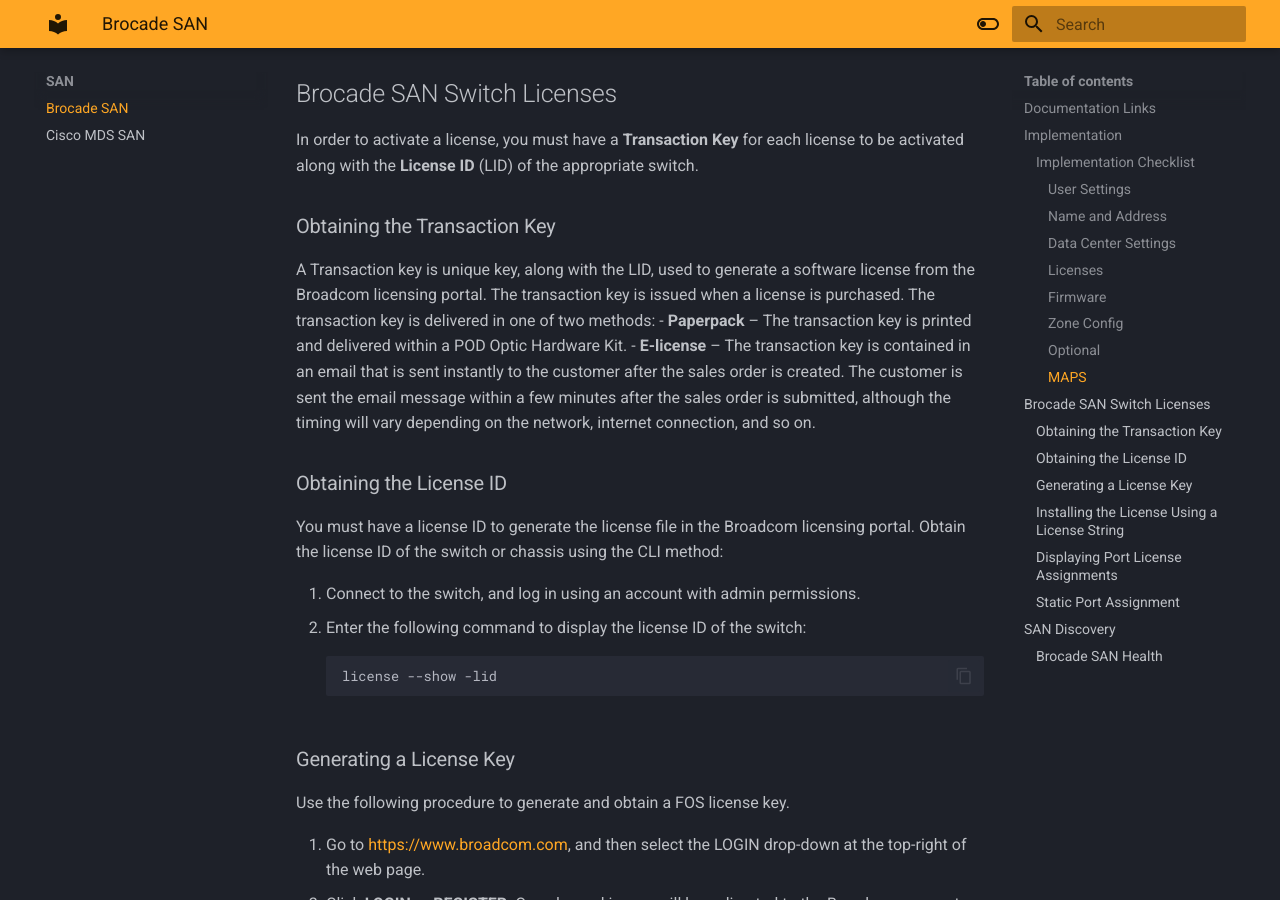
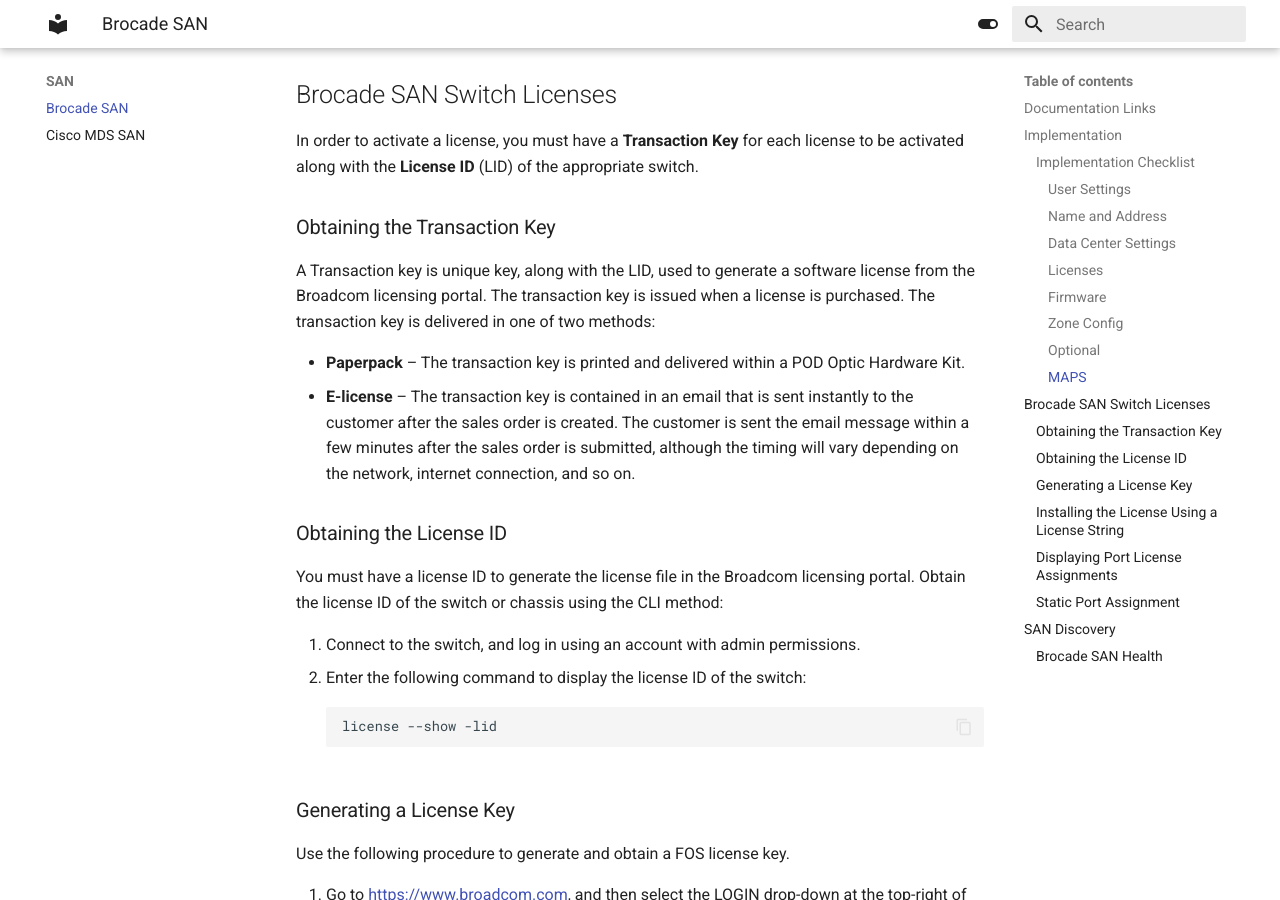
Before and after one commit to rickkoe/worknotes, an MkDocs documentation site: the page built from docs/SAN/brocade.md, in a window 1280 px wide and 900 px high, scrolled down 3404 px. Built offline with MkDocs 1.6.1 and Material for MkDocs 9.7.7, drawn with Linux system fonts in a browser that asks for light colours.

Commit message:
Change default theme

```diff
--- a/docs/SAN/brocade.md
+++ b/docs/SAN/brocade.md
@@ -159,6 +159,7 @@
 In order to activate a license, you must have a **Transaction Key** for each license to be activated along with the **License ID** (LID) of the appropriate switch.
 ### Obtaining the Transaction Key
 A Transaction key is unique key, along with the LID, used to generate a software license from the Broadcom licensing portal. The transaction key is issued when a license is purchased. The transaction key is delivered in one of two methods:
+
 - **Paperpack** – The transaction key is printed and delivered within a POD Optic Hardware Kit.
 - **E-license** – The transaction key is contained in an email that is sent instantly to the customer after the sales order is created. The customer is sent the email message within a few minutes after the sales order is submitted, although the timing will vary depending on the network, internet connection, and so on.
 ### Obtaining the License ID
--- a/mkdocs.yml
+++ b/mkdocs.yml
@@ -24,18 +24,18 @@
     - content.code.copy
   language: en
   palette:
+    - scheme: default
+      toggle:
+        icon: material/toggle-switch
+        name: Switch to dark mode
+      primary: white
+      accent: black
     - scheme: slate
       toggle:
         icon: material/toggle-switch-off-outline
         name: Switch to light mode
       primary: orange
       accent: grey
-    - scheme: default
-      toggle:
-        icon: material/toggle-switch
-        name: Switch to dark mode
-      primary: white
-      accent: black
 extra:
   social:
     - icon: fontawesome/brands/github-alt
```
